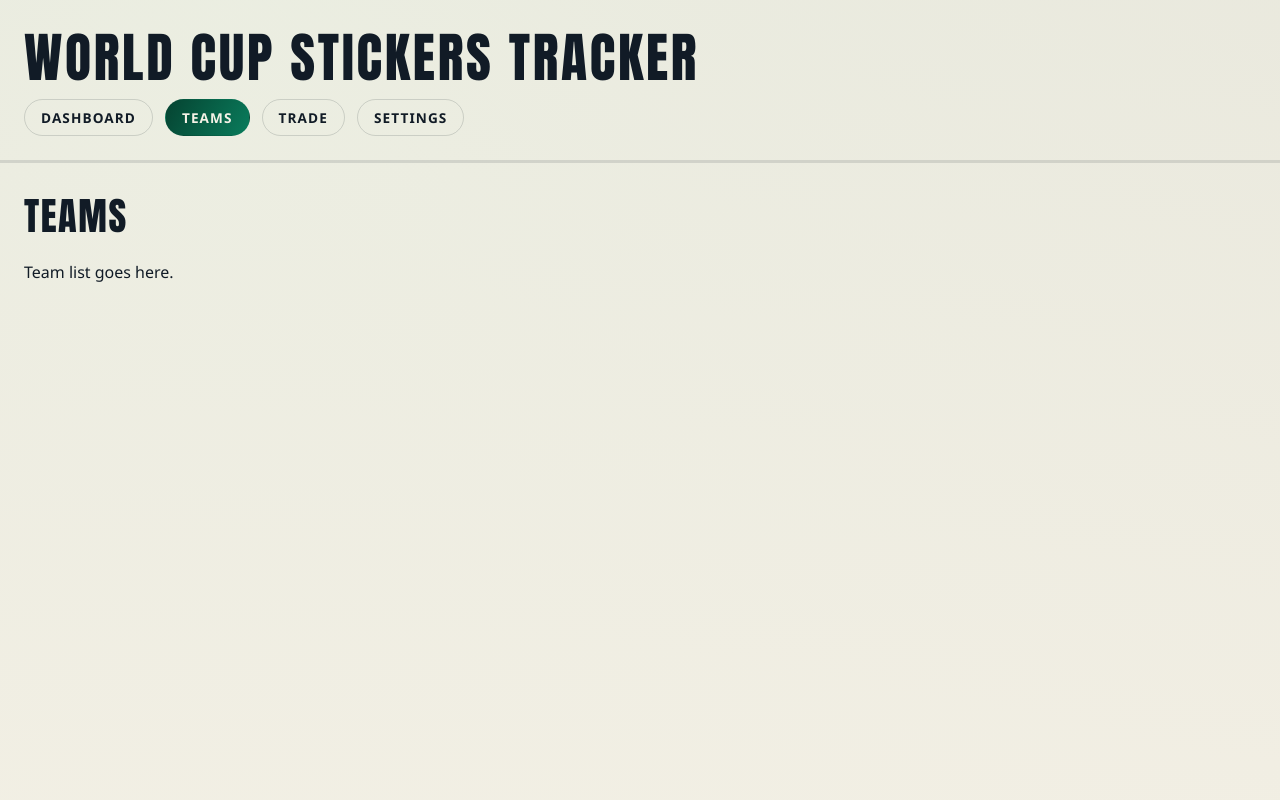
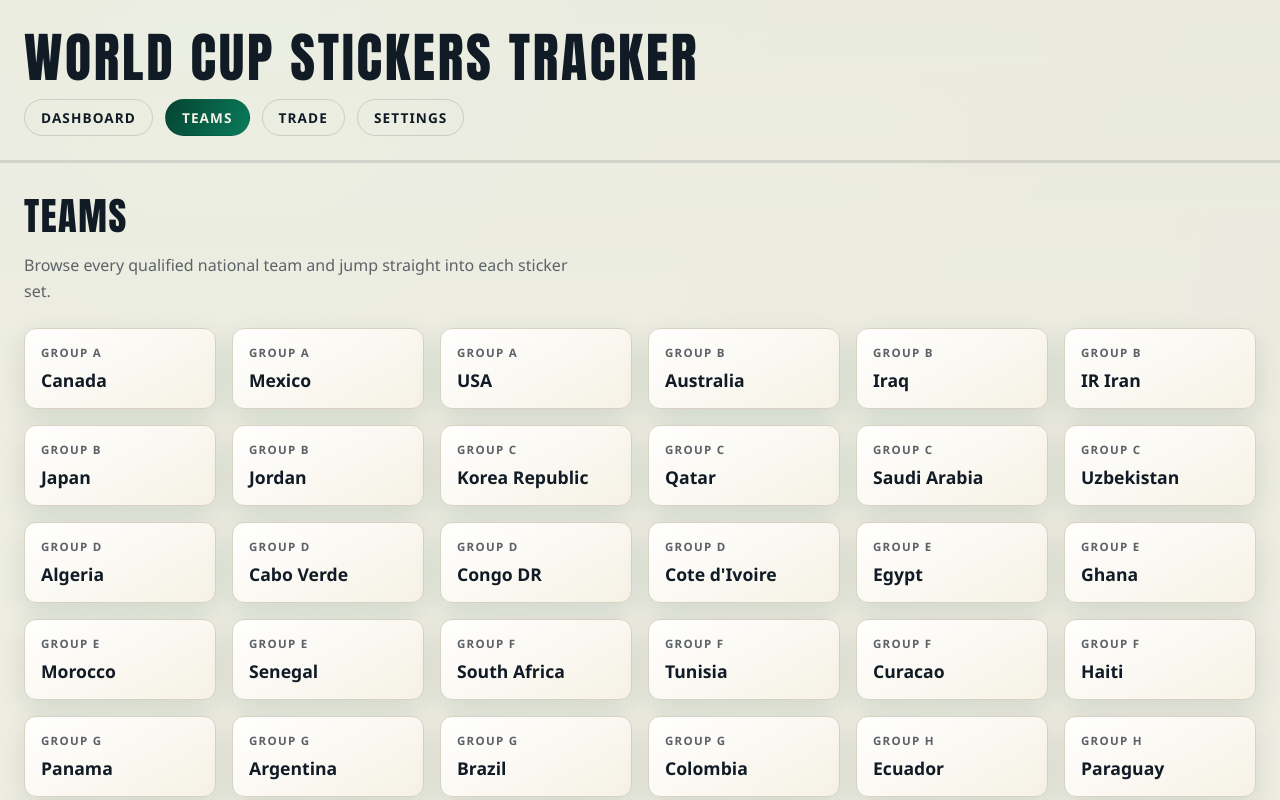
Before and after one commit to vitorpedeo/stickers-tracker, a React (Vite) app: page /teams in a window 1280 px wide. Shown: the top 800 px of the page. Built offline with nearby package versions, Linux system fonts and the light colour scheme.

Commit message:
feat: render seeded teams grid with team links

```diff
--- a/src/data/repository.ts
+++ b/src/data/repository.ts
@@ -13,6 +13,7 @@ type Repository = {
   getSeedVersion: () => Promise<string | undefined>
   getEntry: (stickerId: string) => Promise<CollectionEntry | undefined>
   updateSticker: (stickerId: string, patch: StickerPatch) => Promise<CollectionEntry>
+  listTeams: () => Promise<SeedBundle['teams']>
   listStickers: () => Promise<SeedBundle['stickers']>
   listEntries: () => Promise<CollectionEntry[]>
   initializeSeed: (bundle: SeedBundle) => Promise<boolean>
@@ -71,6 +72,10 @@ export function createRepository(): Repository {
       return db.stickers.toArray()
     },
 
+    async listTeams() {
+      return db.teams.orderBy('order').toArray()
+    },
+
     async listEntries() {
       return db.entries.toArray()
     },
--- a/src/features/stickers/hooks.ts
+++ b/src/features/stickers/hooks.ts
@@ -33,3 +33,11 @@ export function useDashboardSummary(enabled: boolean) {
     enabled,
   })
 }
+
+export function useTeams(enabled: boolean) {
+  return useQuery({
+    queryKey: ['teams'],
+    queryFn: () => repository.listTeams(),
+    enabled,
+  })
+}
--- a/src/pages/TeamsPage.tsx
+++ b/src/pages/TeamsPage.tsx
@@ -1,9 +1,27 @@
 import { AppFrame } from '../components/AppFrame'
+import { teams2026 } from '../domain/teams2026'
+import { Link } from 'react-router-dom'
+import { useInitializeSeed, useTeams } from '../features/stickers/hooks'
 
 export function TeamsPage() {
+  const seedInit = useInitializeSeed()
+  const teamsQuery = useTeams(seedInit.isSuccess)
+  const teams = teamsQuery.data && teamsQuery.data.length > 0 ? teamsQuery.data : teams2026
+
   return (
     <AppFrame title="Teams">
-      <p>Team list goes here.</p>
+      <p className="page-lead">
+        Browse every qualified national team and jump straight into each sticker set.
+      </p>
+      {teamsQuery.isLoading ? <p>Syncing local team data…</p> : null}
+      <div className="teams-grid">
+        {teams.map((team) => (
+          <Link key={team.id} className="team-card" to={`/teams/${team.id}`}>
+            <p className="team-card-group">Group {team.group}</p>
+            <h3 className="team-card-name">{team.name}</h3>
+          </Link>
+        ))}
+      </div>
     </AppFrame>
   )
 }
--- a/src/styles/editorial.css
+++ b/src/styles/editorial.css
@@ -103,6 +103,44 @@
   color: var(--color-field-deep);
 }
 
+.teams-grid {
+  display: grid;
+  grid-template-columns: repeat(auto-fill, minmax(180px, 1fr));
+  gap: var(--space-4);
+  margin-top: var(--space-6);
+}
+
+.team-card {
+  display: block;
+  padding: var(--space-4);
+  border: 1px solid var(--color-card-border);
+  border-radius: var(--radius-md);
+  background:
+    linear-gradient(150deg, rgba(255, 255, 255, 0.92), rgba(245, 241, 228, 0.94)),
+    var(--color-card);
+  box-shadow: var(--shadow-soft);
+  transition: transform 140ms ease, border-color 140ms ease;
+}
+
+.team-card:hover {
+  transform: translateY(-2px);
+  border-color: rgba(11, 110, 79, 0.4);
+}
+
+.team-card-group {
+  margin: 0 0 var(--space-2);
+  color: var(--color-muted);
+  font-size: 0.72rem;
+  font-weight: 700;
+  letter-spacing: 0.11em;
+  text-transform: uppercase;
+}
+
+.team-card-name {
+  margin: 0;
+  font-size: 1.1rem;
+}
+
 @media (max-width: 640px) {
   .app-header,
   .app-content {
```
Also changed, not shown: 1 other file (tests, documents, lock files or other folders).
